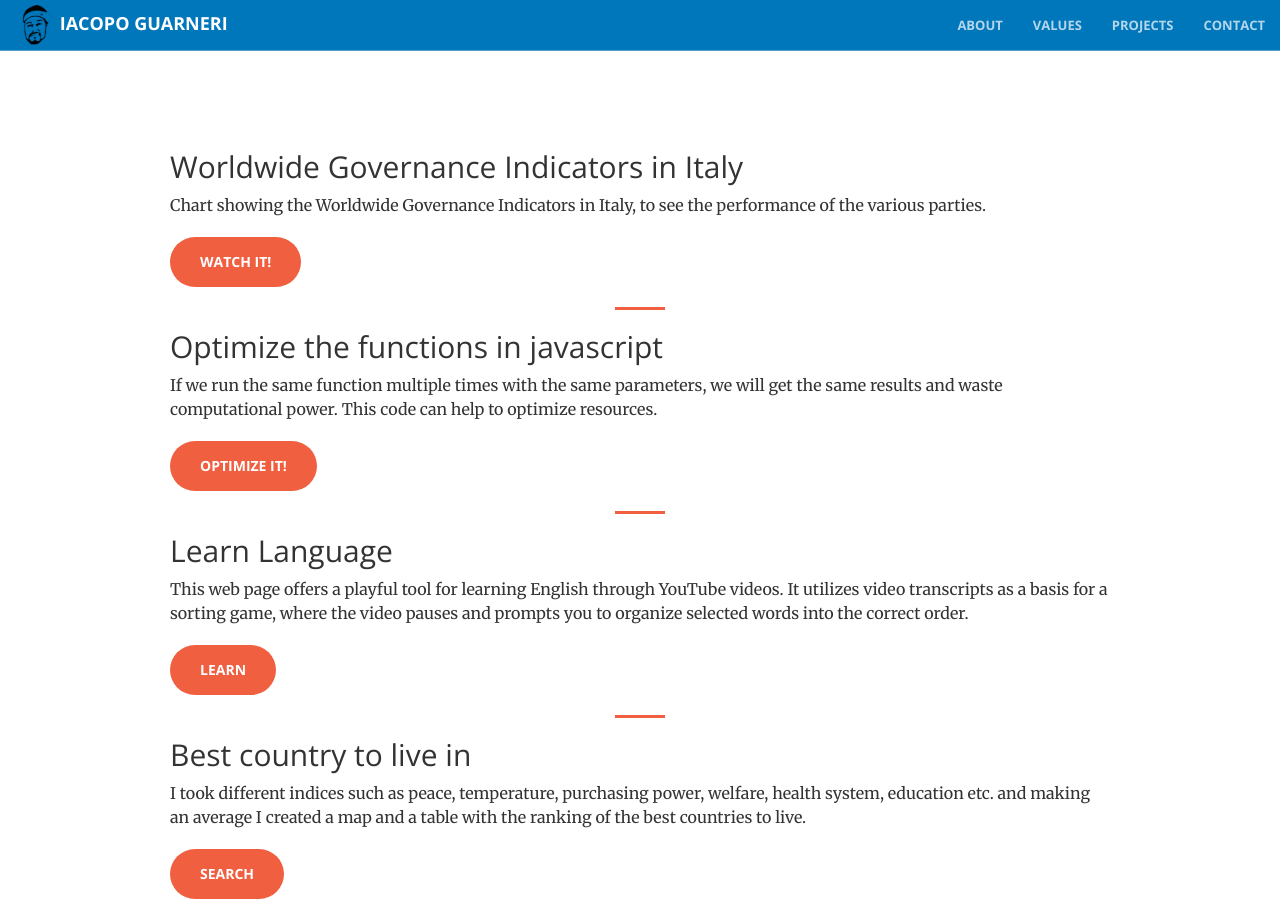
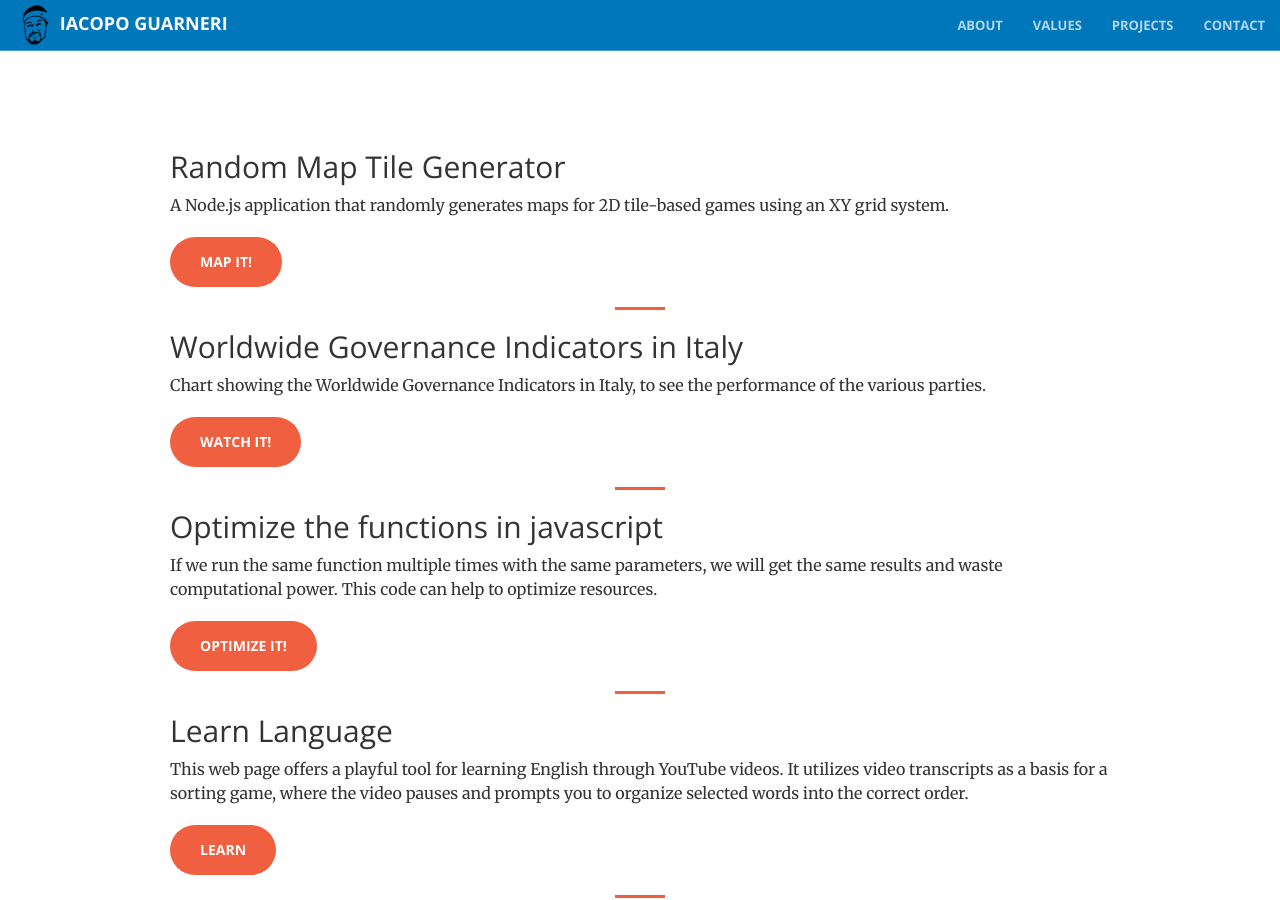
Before and after one commit to iacoposk8/iacoposk8.github.io, a Jekyll site: the page built from projects.md, in a window 1280 px wide and 900 px high. Built offline with Jekyll 4.4.1, drawn with Linux system fonts in a browser that asks for light colours.

Commit message:
Update projects.md

```diff
--- a/projects.md
+++ b/projects.md
@@ -1,6 +1,13 @@
 ---
 layout: default
 title: Projects
+---
+
+## Random Map Tile Generator
+A Node.js application that randomly generates maps for 2D tile-based games using an XY grid system.
+
+<a href="/projects/random-map-tile-generator" class="btn btn-primary btn-xl">Map it!</a>
+
 ---
 
 ## Worldwide Governance Indicators in Italy
```
